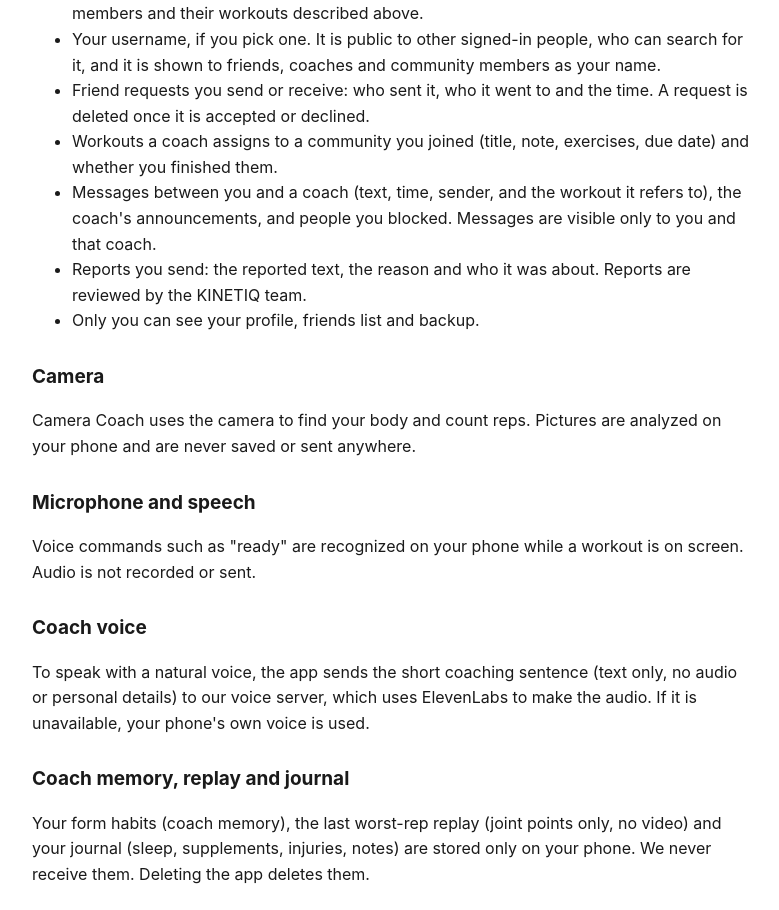
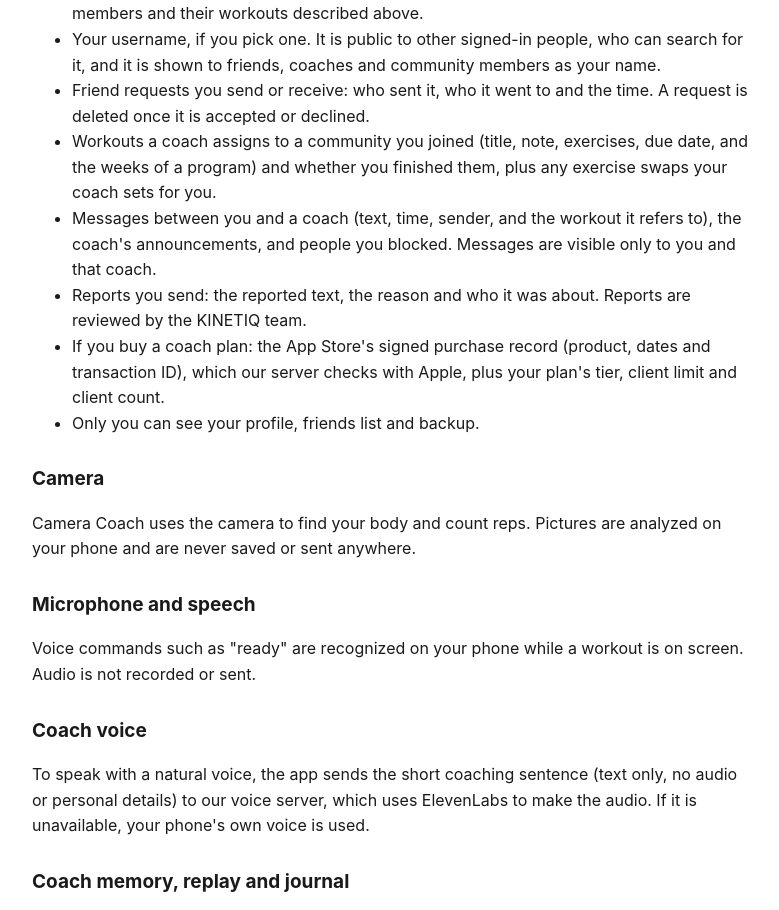
Before and after one commit to KinetiqTech/kinetiq-legal, a plain HTML site: page privacy.html in a window 1280 px wide. Shown: the part 1186-2096 px from the top of the page, without its empty margins (248-1027 px from the left). Drawn offline with Linux system fonts and the light colour scheme.

Commit message:
Add files via upload

```diff
--- a/privacy.html
+++ b/privacy.html
@@ -26,9 +26,10 @@
 <li>If you start a community as a coach: its name, tagline, look, invite code, and the list of members and their workouts described above.</li>
 <li>Your username, if you pick one. It is public to other signed-in people, who can search for it, and it is shown to friends, coaches and community members as your name.</li>
 <li>Friend requests you send or receive: who sent it, who it went to and the time. A request is deleted once it is accepted or declined.</li>
-<li>Workouts a coach assigns to a community you joined (title, note, exercises, due date) and whether you finished them.</li>
+<li>Workouts a coach assigns to a community you joined (title, note, exercises, due date, and the weeks of a program) and whether you finished them, plus any exercise swaps your coach sets for you.</li>
 <li>Messages between you and a coach (text, time, sender, and the workout it refers to), the coach's announcements, and people you blocked. Messages are visible only to you and that coach.</li>
 <li>Reports you send: the reported text, the reason and who it was about. Reports are reviewed by the KINETIQ team.</li>
+<li>If you buy a coach plan: the App Store's signed purchase record (product, dates and transaction ID), which our server checks with Apple, plus your plan's tier, client limit and client count.</li>
 <li>Only you can see your profile, friends list and backup.</li>
 </ul>
 <h2>Camera</h2>
```
